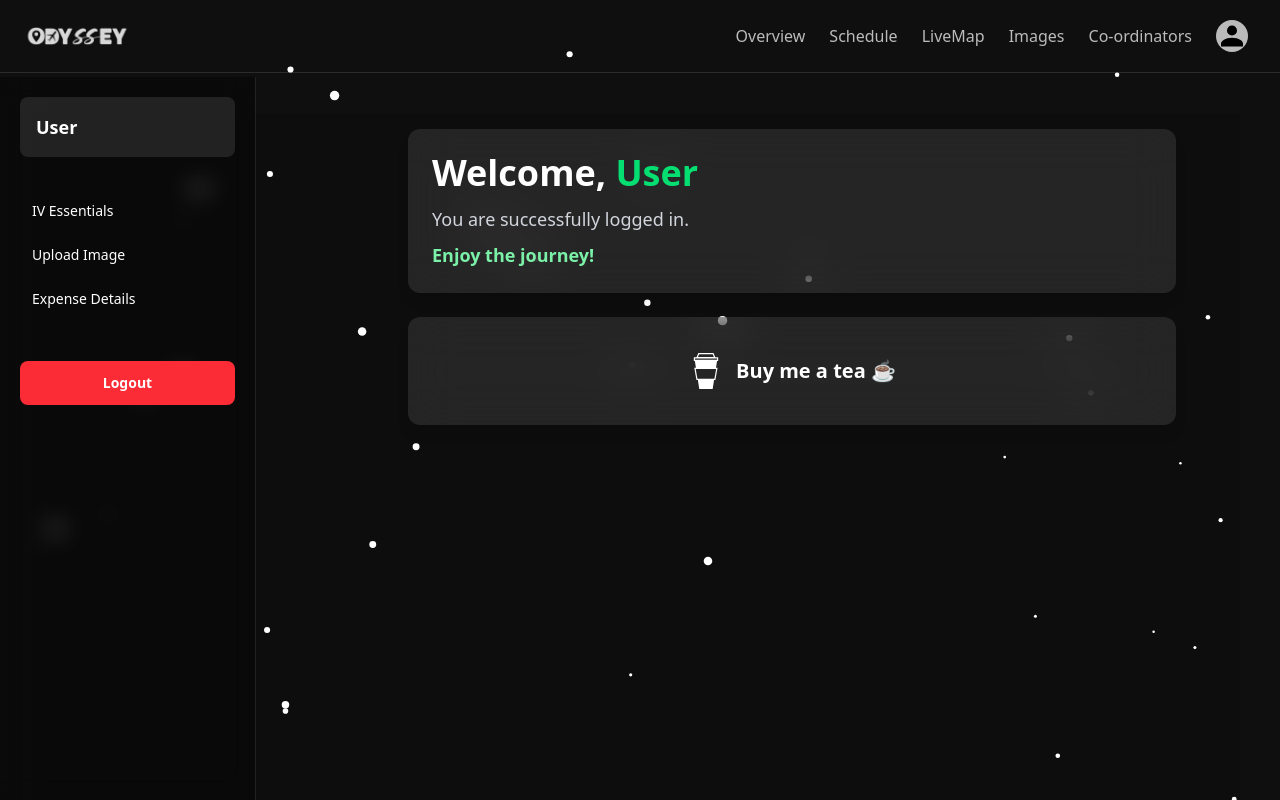
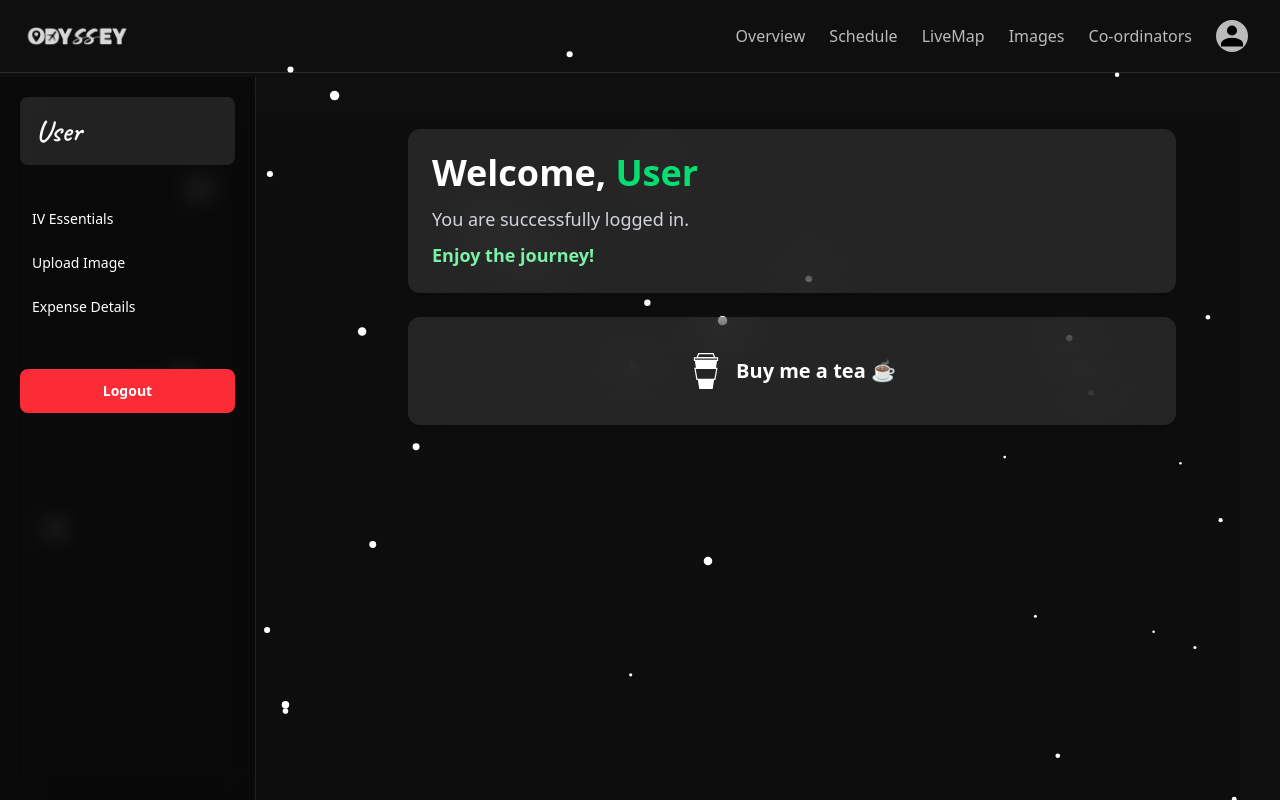
Before and after one commit to AbhaiSankarPR/IV_CSE_27, a React (Vite) app in the folder frontend/: page /dashboard in a window 1280 px wide. Built offline with nearby package versions, Linux system fonts and the light colour scheme; no server answers.

Commit message:
font update

```diff
--- a/frontend/src/components/dashboard/Sidebar.jsx
+++ b/frontend/src/components/dashboard/Sidebar.jsx
@@ -10,7 +10,6 @@ export default function Sidebar({ user, activeTab, setActiveTab, logout, navbarH
       setActiveTab(tab);
     }
 
-    // Hide sidebar on mobile after click
     if (window.innerWidth < 768) {
       setSidebarOpen(false);
     }
@@ -18,7 +17,6 @@ export default function Sidebar({ user, activeTab, setActiveTab, logout, navbarH
 
   return (
     <>
-      {/* Floating Hamburger (mobile) */}
       <button
         className="fixed bottom-5 left-5 z-50 md:hidden text-2xl bg-black/40 p-3 rounded-xl shadow-lg hover:bg-black/60 transition"
         onClick={() => setSidebarOpen(!sidebarOpen)}
@@ -26,27 +24,23 @@ export default function Sidebar({ user, activeTab, setActiveTab, logout, navbarH
         {sidebarOpen ? "✖" : "☰"}
       </button>
 
-      {/* Overlay */}
       <div
-        className={`fixed inset-0 bg-black/40 z-40 md:hidden transition-opacity duration-300 ${
-          sidebarOpen ? "opacity-100 pointer-events-auto" : "opacity-0 pointer-events-none"
-        }`}
+        className={`fixed inset-0 bg-black/40 z-40 md:hidden transition-opacity duration-300 ${sidebarOpen ? "opacity-100 pointer-events-auto" : "opacity-0 pointer-events-none"
+          }`}
         onClick={() => setSidebarOpen(false)}
       ></div>
 
-      {/* Sidebar */}
       <div
         className={`fixed left-0 h-screen w-full md:w-64 bg-black/30 backdrop-blur-md border-r border-white/10 p-5 flex flex-col gap-6 z-50 transform transition-transform duration-300
           ${sidebarOpen ? "translate-x-0" : "-translate-x-full"} md:translate-x-0 overflow-y-auto`}
         style={{ top: `${navbarHeight}px` }}
       >
-        {/* Profile Section */}
         <div
           onClick={() => handleClick("profile")}
           className="bg-white/10 rounded-lg p-4 text-sm cursor-pointer hover:bg-white/20 transition flex justify-between items-center"
         >
           <div>
-            <p className="font-semibold text-lg">{user?.name || "User"}</p>
+            <p className="font-semibold text-3xl font-caveat">{user?.name || "User"}</p>
             <p className="text-gray-300 text-xs truncate">{user?.email}</p>
           </div>
         </div>
@@ -55,27 +49,24 @@ export default function Sidebar({ user, activeTab, setActiveTab, logout, navbarH
         <div className={`flex flex-col gap-2 mt-2 ${sidebarOpen ? "block" : "hidden md:block"}`}>
           <button
             onClick={() => handleClick("essentials")}
-            className={`p-3 rounded-lg text-left text-sm transition ${
-              activeTab === "essentials" ? "bg-white/20 text-white font-medium" : "hover:bg-white/10 text-white"
-            }`}
+            className={`p-3 rounded-lg text-left text-sm transition ${activeTab === "essentials" ? "bg-white/20 text-white font-medium" : "hover:bg-white/10 text-white"
+              }`}
           >
             IV Essentials
           </button>
 
           <button
             onClick={() => handleClick("upload")}
-            className={`p-3 rounded-lg text-left text-sm transition ${
-              activeTab === "upload" ? "bg-white/20 text-white font-medium" : "hover:bg-white/10 text-white"
-            }`}
+            className={`p-3 rounded-lg text-left text-sm transition ${activeTab === "upload" ? "bg-white/20 text-white font-medium" : "hover:bg-white/10 text-white"
+              }`}
           >
             Upload Image
           </button>
 
           <button
             onClick={() => handleClick("expenses")}
-            className={`p-3 rounded-lg text-left text-sm transition ${
-              activeTab === "expenses" ? "bg-white/20 text-white font-medium" : "hover:bg-white/10 text-white"
-            }`}
+            className={`p-3 rounded-lg text-left text-sm transition ${activeTab === "expenses" ? "bg-white/20 text-white font-medium" : "hover:bg-white/10 text-white"
+              }`}
           >
             Expense Details
           </button>
```
Also changed, not shown: frontend/src/components/dashboard/EssentialsTab.jsx (line endings or trailing spaces).
